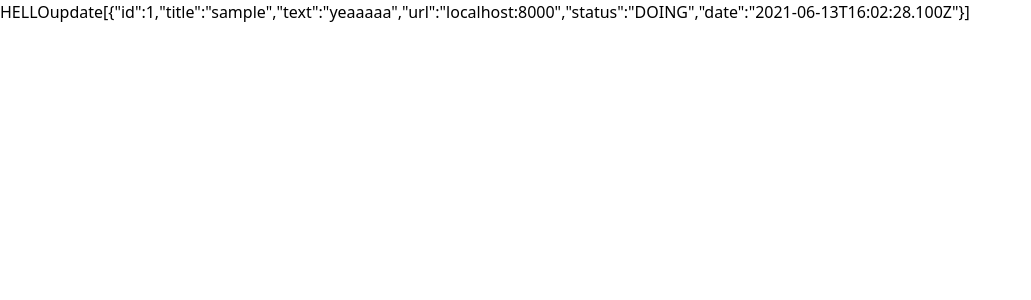
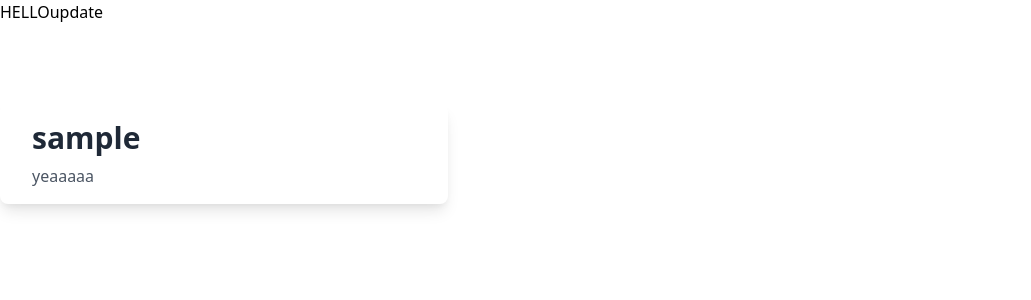
Before and after one commit to doriasu/my_todo, a React (Create React App) app: page / in a window 1280 px wide. Both pictures are taken after a click on the button "update". Shown: the top 300 px of the page, without its empty margins (0-1031 px from the left). Built offline with nearby package versions, Linux system fonts and the light colour scheme.

Commit message:
Cardが生えたけどなんかDate周りがバグってる

```diff
--- a/src/components/CardBoard.tsx
+++ b/src/components/CardBoard.tsx
@@ -1,9 +1,10 @@
 import { FC } from "react";
 import { useDispatch, useSelector } from "react-redux";
 import { AppState } from "../store";
-import { cardSlice, Card } from "../stores/card";
+import { cardSlice, CardProps } from "../stores/card";
+import Card from "../parts/Card";
 const CardBoard:FC=()=>{
-	const {cardArray} = useSelector<AppState, {cardArray:Card[]}>((state)=>{
+	const {cardArray} = useSelector<AppState, {cardArray:CardProps[]}>((state)=>{
 		return{
 			cardArray:state.card.cards
 		}
@@ -16,7 +17,7 @@ const CardBoard:FC=()=>{
 	return(
 		<>
 			<button onClick={update}>update</button>
-			{JSON.stringify(cardArray)}
+			{cardArray.map((card)=>{return(<Card {...card} />)})}
 		</>
 	)
 }
--- /dev/null
+++ b/src/parts/Card.tsx
@@ -0,0 +1,16 @@
+import { FC } from "react";
+import { CardProps } from "../stores/card";
+const Card: FC<CardProps> = (props: CardProps) => {
+	return (
+		<div className="max-w-md py-4 px-8 bg-white shadow-lg rounded-lg my-20">
+			<div>
+				<h2 className="text-gray-800 text-3xl font-semibold">{props.title}</h2>
+				<p className="mt-2 text-gray-600">{props.text}</p>
+			</div>
+			{/* <div className="flex justify-end mt-4">
+				<a href="#" className="text-xl font-medium text-indigo-500">{props.date}</a>
+			</div> */}
+		</div>
+	)
+}
+export default Card;
--- a/src/stores/card.ts
+++ b/src/stores/card.ts
@@ -1,6 +1,6 @@
 import { createSlice, PayloadAction } from "@reduxjs/toolkit";
 export type CardStatus="TODO"|"DOING"|"DONE";
-export type Card = {
+export type CardProps = {
 	id:number;
 	title:string;
 	text:string;
@@ -9,7 +9,7 @@ export type Card = {
 	date:Date;
 }
 export type CardArray = {
-	cards:Card[];
+	cards:CardProps[];
 }
 
 const initialState:CardArray = {cards:[]}
@@ -18,7 +18,7 @@ export const cardSlice = createSlice({
 	name:'card',
 	initialState:initialState,
 	reducers:{
-		pushCard:(state, action:PayloadAction<Card>)=>{
+		pushCard:(state, action:PayloadAction<CardProps>)=>{
 			// internally immer's method
 			state.cards.push(action.payload)
 		}
```
